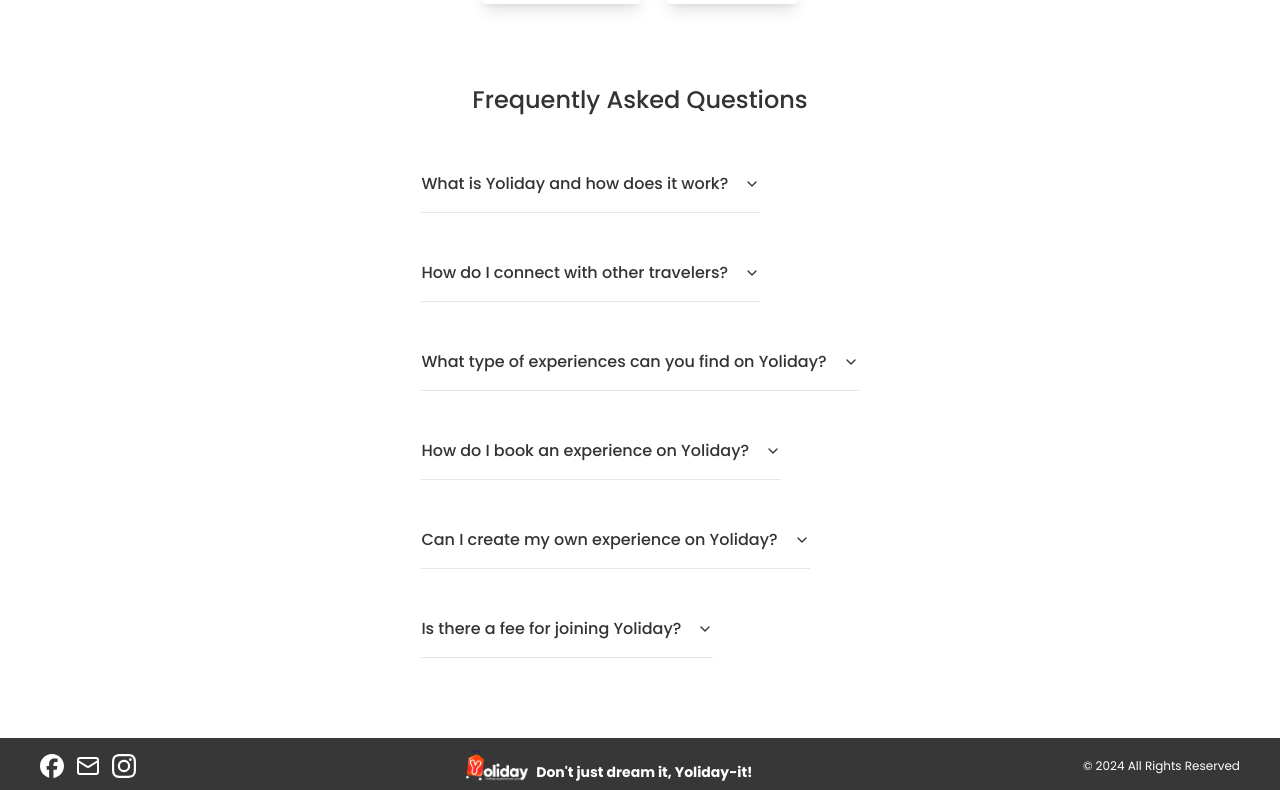
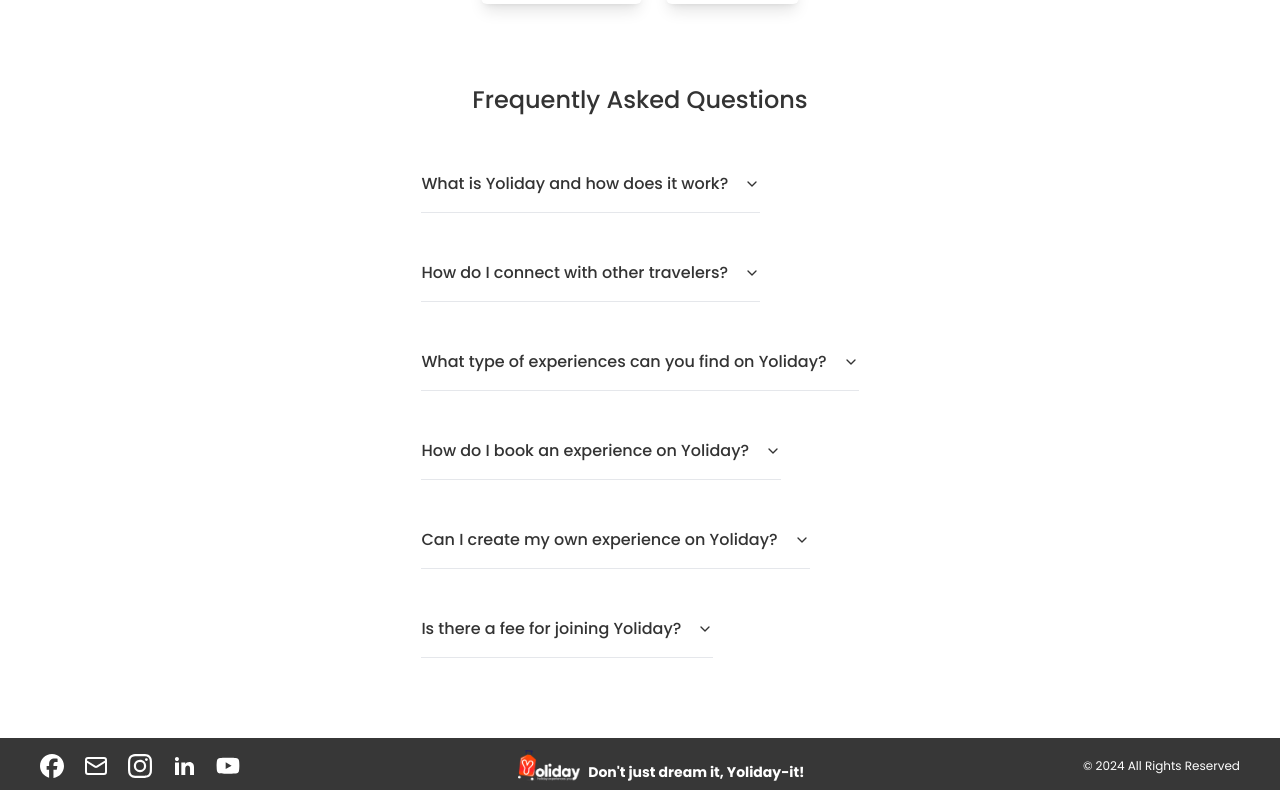
Before and after one commit to atharva-777/onyo-beta, a Next.js app: page / in a window 1280 px wide. Shown: the part 6772-7562 px from the top of the page. Built offline with nearby package versions, Linux system fonts and the light colour scheme.

Commit message:
Add valid social media links

```diff
--- a/app/components/sections/Footer.tsx
+++ b/app/components/sections/Footer.tsx
@@ -1,24 +1,20 @@
 import React from "react";
-import { FacebookIcon, InstagramIcon } from "../Icons";
+import {
+  FacebookIcon,
+  InstagramIcon,
+  LinkedinIcon,
+  YoutubeIcon,
+} from "../Icons";
 import { Mail } from "lucide-react";
 import yolidayLogoWhite from "../../assets/icons/yoliday-white-logo.png";
+
 const currYear = new Date().getFullYear();
+
 function Footer() {
   return (
     <>
       <footer className="hidden max-w-full items-center justify-between bg-[#373737] px-10 py-2 pt-3 text-white md:flex">
-        <div className="flex gap-3">
-          <div className="size-6">
-            <FacebookIcon />
-          </div>
-
-          <div className="size-6">
-            <Mail />
-          </div>
-          <div className="size-6">
-            <InstagramIcon />
-          </div>
-        </div>
+        <Socials />
         <div className="flex items-end justify-center gap-2">
           <img className="h-8 object-cover" src={yolidayLogoWhite.src}></img>
           <span className="text-sm font-bold">
@@ -29,17 +25,7 @@
       </footer>
       <footer className="flex w-full items-center justify-between gap-3 bg-[#373737] px-4 py-2 pt-3 text-white md:hidden">
         <div className="flex flex-col gap-3">
-          <div className="flex gap-3">
-            <div className="size-6">
-              <FacebookIcon />
-            </div>
-            <div className="size-6">
-              <Mail />
-            </div>
-            <div className="size-6">
-              <InstagramIcon />
-            </div>
-          </div>
+          <Socials />
           <div className="text-xs">&copy; {currYear} All Rights Reserved</div>
         </div>
 
@@ -55,3 +41,46 @@
 }
 
 export default Footer;
+
+function Socials() {
+  return (
+    <div className="flex items-center justify-center gap-3 lg:gap-5">
+      <a
+        href="https://www.facebook.com/yoliday.in/"
+        target="_blank"
+        className="flex size-6 items-center justify-center"
+      >
+        <FacebookIcon />
+      </a>
+
+      <a
+        href="mailto:hello@yoliday.in"
+        target="_blank"
+        className="flex size-6 items-center justify-center"
+      >
+        <Mail />
+      </a>
+      <a
+        href="https://www.instagram.com/yoliday.in/"
+        target="_blank"
+        className="flex size-6 items-center justify-center"
+      >
+        <InstagramIcon />
+      </a>
+      <a
+        href="http://linkedin.com/company/yoliday-in"
+        target="_blank"
+        className="flex size-6 items-center justify-center"
+      >
+        <LinkedinIcon />
+      </a>
+      <a
+        href="https://www.youtube.com/channel/UCu52zXBWGDIrBaZgUuaAgHg"
+        target="_blank"
+        className="flex size-6 items-center justify-center"
+      >
+        <YoutubeIcon />
+      </a>
+    </div>
+  );
+}
--- a/app/components/sections/Header.tsx
+++ b/app/components/sections/Header.tsx
@@ -8,12 +8,12 @@
 
       <div className="flex items-center justify-center gap-8 text-white">
         <div>
-          <a className="underline underline-offset-2" href="#_">
+          <a className="underline underline-offset-2" href="#hero">
             Home
           </a>{" "}
         </div>
         <div>
-          <a className="underline underline-offset-2" href="#_">
+          <a className="underline underline-offset-2" href="#intro-video">
             About
           </a>{" "}
         </div>
--- a/app/components/sections/Hero.tsx
+++ b/app/components/sections/Hero.tsx
@@ -3,7 +3,7 @@
 
 function Hero() {
   return (
-    <div className="max-w-screen relative h-80 md:h-screen">
+    <div className="max-w-screen relative h-80 md:h-screen" id="hero">
       <div className="absolute inset-0 z-0">
         <video
           className="h-80 w-screen object-cover md:h-screen"
--- a/app/page.tsx
+++ b/app/page.tsx
@@ -72,7 +72,7 @@
         </div>
       </section>
       <HowItWorks />
-      <section className="mt-28">
+      <section className="mt-28" id="intro-video">
         <div className="mx-5 h-96 rounded-2xl md:mx-10 lg:mx-56 lg:h-[500px]">
           <video
             className="h-full w-full rounded-3xl object-cover"
```
